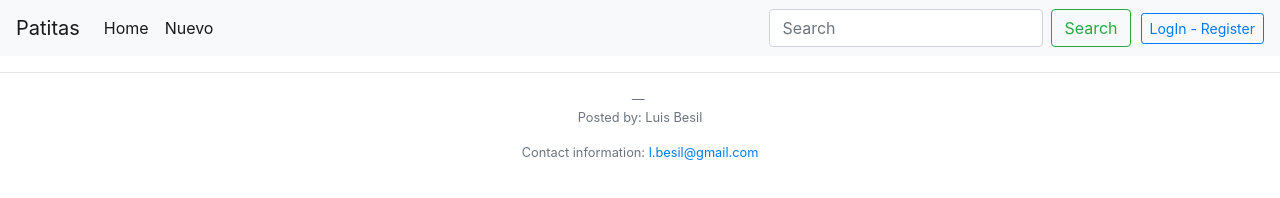
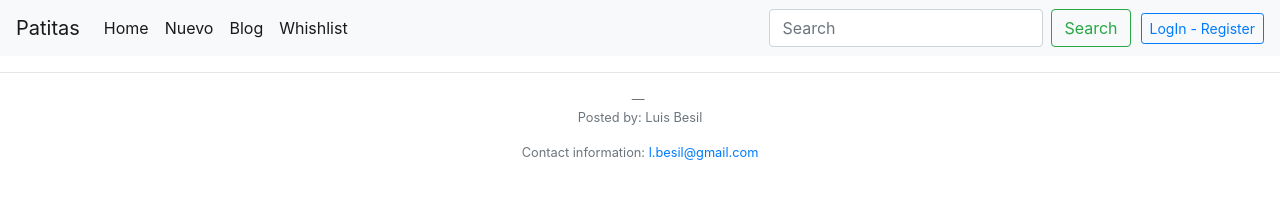
Before and after one commit to luisbesil289/adopt-animails-app, a plain HTML site: page register.html in a window 1280 px wide. Drawn offline with nearby package versions, Linux system fonts and the light colour scheme.

Commit message:
whishlist

```diff
--- a/register.html
+++ b/register.html
@@ -40,6 +40,12 @@
                 <li class="nav-item active">
                     <a class="nav-link" href="newAnimal.html">Nuevo <span class="sr-only"></span></a>
                 </li>
+                <li class="nav-item active">
+                    <a class="nav-link" href="blog.html">Blog <span class="sr-only"></span></a>
+                </li>
+                <li class="nav-item active">
+                    <a class="nav-link" href="whishlist.html">Whishlist <span class="sr-only"></span></a>
+                </li>
             </ul>
             <form class="form-inline my-2 my-lg-0">
                 <input class="form-control mr-sm-2" type="search" placeholder="Search" aria-label="Search">
```
Also changed, not shown: animal.html (+4 -1 lines), blog.html (+3 -0 lines), list.html (+3 -0 lines), newAnimal.html (+3 -0 lines), whishlist.html (+3 -0 lines).
